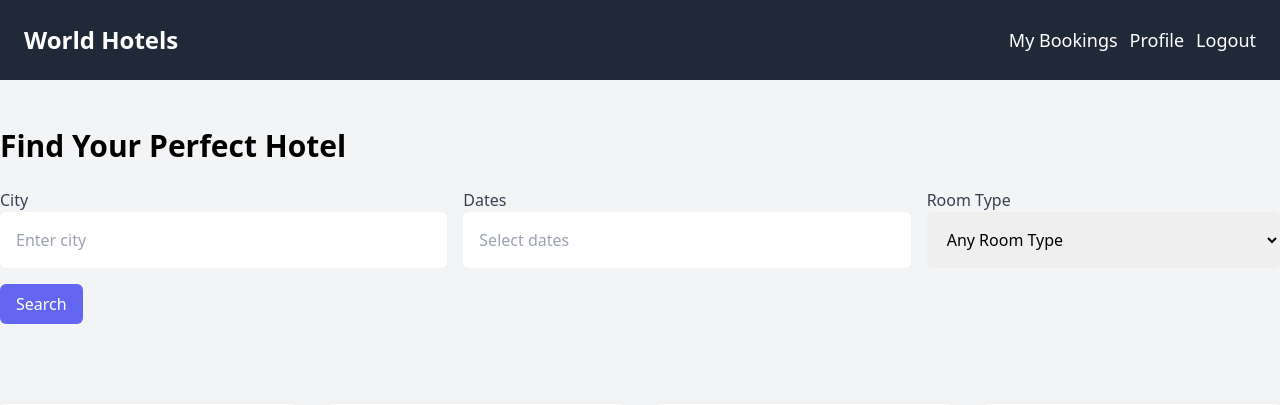
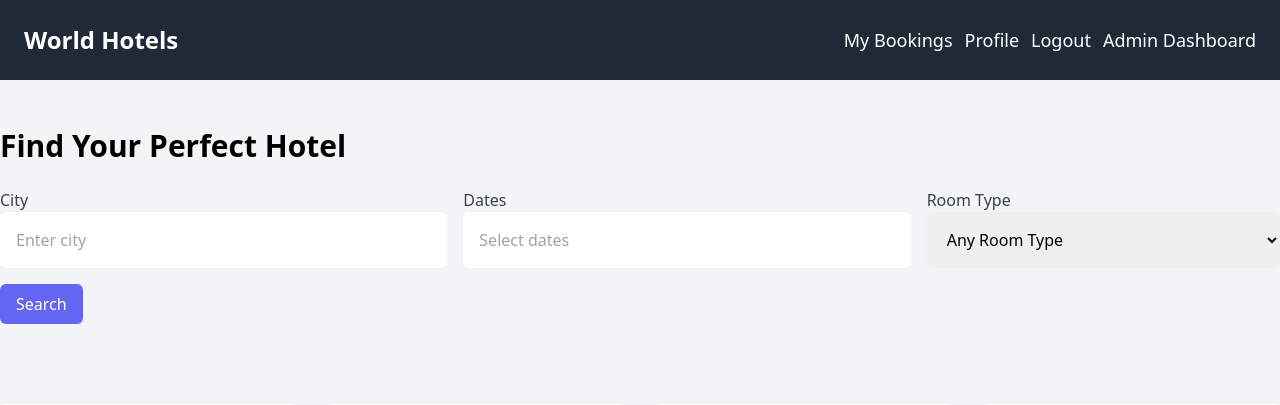
Before and after one commit to wamae-ndiritu/wh_hotel, a Flask app: page / in a window 1280 px wide. Shown: the top 405 px of the page. Run offline with Flask 3, Linux system fonts and the light colour scheme; the visitor is signed in with stand-in values (Sample User, id 1); data comes from the database, SQL or seed files in the repository; parts of the project's set-up code (start-up, migrations or seed data) failed here and were passed over.

Commit message:
Protect dashboard to only admins

```diff
--- a/app.py
+++ b/app.py
@@ -33,6 +33,21 @@ def login_required(func):
             # User is not logged in, redirect to login page
             return redirect(url_for('login'))
         return func(*args, **kwargs)
+    return decorated_function
+
+def admin_required(func):
+    """
+    Admin required decorator
+    """
+    @wraps(func)
+    def decorated_function(*args, **kwargs):
+        # Check if the user is logged in and is an admin
+        if 'user_id' in session and session['is_admin']:
+            return func(*args, **kwargs)
+        else:
+            # If user is not logged in or is not an admin, redirect to login page
+            flash('Please login as an admin!', 'error')
+            return redirect(url_for('index'))
     return decorated_function
 
 
@@ -163,6 +178,7 @@ def login():
         if user and user.check_password(password):
             # If credentials are correct, set session variable and redirect to home page
             session['user_id'] = user.id
+            session['is_admin'] = user.is_admin
             return redirect(url_for('index'))
         else:
             # If credentials are incorrect, render the login page with an error message
@@ -213,6 +229,7 @@ def update_password():
     return redirect(url_for('profile'))
 
 @app.route('/admin/dashboard')
+@admin_required
 def dashboard():
     """
     Admin Dashboard
@@ -228,6 +245,7 @@ def dashboard():
 
 
 @app.route('/admin/add_hotel', methods=['GET', 'POST'])
+@admin_required
 def add_hotel():
     """
     Create Hotel
@@ -261,6 +279,7 @@ def add_hotel():
 
 
 @app.route('/admin/hotels_listing')
+@admin_required
 def admin_hotels():
     """
     Admin list all hotels
@@ -270,6 +289,7 @@ def admin_hotels():
 
 # View a single hotel
 @app.route('/admin/hotel/<int:hotel_id>')
+@admin_required
 def view_hotel(hotel_id):
     hotel = Hotel.query.get_or_404(hotel_id)
     rooms = Room.query.filter_by(hotel_id=hotel_id).all()
@@ -277,6 +297,7 @@ def view_hotel(hotel_id):
 
 # Edit a hotel
 @app.route('/admin/hotel/<int:hotel_id>/edit', methods=['GET', 'POST'])
+@admin_required
 def edit_hotel(hotel_id):
     hotel = Hotel.query.get_or_404(hotel_id)
     if request.method == 'POST':
@@ -293,6 +314,7 @@ def edit_hotel(hotel_id):
 
 # Delete a hotel
 @app.route('/admin/hotel/<int:hotel_id>/delete')
+@admin_required
 def delete_hotel(hotel_id):
     hotel = Hotel.query.get_or_404(hotel_id)
     db.session.delete(hotel)
@@ -302,6 +324,7 @@ def delete_hotel(hotel_id):
 
 
 @app.route('/admin/add_room/<int:hotel_id>', methods=['GET', 'POST'])
+@admin_required
 def add_room(hotel_id):
     """
     Create Hotel Room
@@ -335,7 +358,7 @@ def go_to_hotel(hotel_id):
 
 
 @app.route('/bookings', methods=['GET'])
-@login_required
+@admin_required
 def list_bookings():
     bookings = Booking.query.all()
     bookings_info = []
@@ -404,15 +427,6 @@ def list_user_bookings():
 
     return render_template('user_bookings.html', bookings=user_bookings_with_hotel_info)
 
-@app.route('/rooms')
-def rooms():
-    # Your rooms logic here
-    return render_template('rooms.html')
-
-@app.route('/payment', methods=['GET', 'POST'])
-def payment():
-    # Your payment logic here
-    return render_template('payment.html')
 
 if __name__ == '__main__':
     with app.app_context():
--- a/models/index.py
+++ b/models/index.py
@@ -9,6 +9,7 @@ class User(db.Model):
     username = db.Column(db.String(80), unique=True, nullable=False)
     email = db.Column(db.String(120), unique=True, nullable=False)
     password = db.Column(db.String(255), nullable=False)
+    is_admin = db.Column(db.Boolean, default=False)
     bookings = db.relationship('Booking', backref='user', lazy=True)
 
     def __repr__(self):
--- a/templates/base.html
+++ b/templates/base.html
@@ -20,6 +20,9 @@
 				<li><a href="{{ url_for('login') }}" class="text-white text-lg">Sign In</a></li>
 				<li><a href="{{ url_for('register') }}" class="text-white text-lg">Sign Up</a></li>
 				{% endif %}
+				{% if session['is_admin'] %}
+                                <li><a href="{{ url_for('dashboard') }}" class="text-white text-lg">Admin Dashboard</a></li>
+                                {% endif %}
 			</ul>
 		</nav>
 		{% with messages = get_flashed_messages() %}
```
